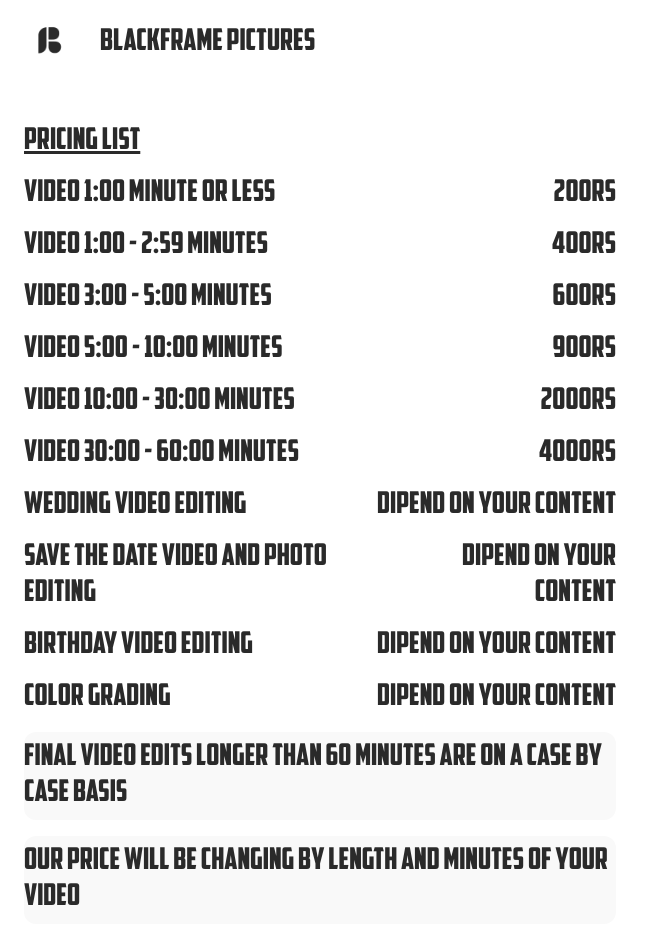
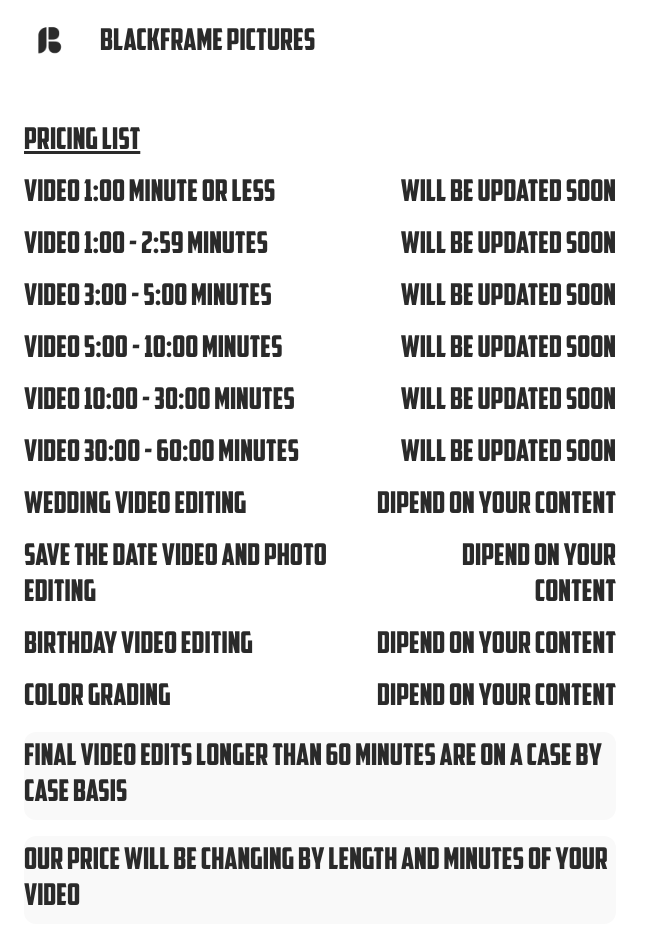
Before and after one commit to Vishnu648/blackFrame-Multi-page, a Next.js app: page /pricing in a window 1280 px wide. Shown: the top 944 px of the page, without its empty margins (0-655 px from the left). Built offline with nearby package versions, Linux system fonts and the light colour scheme.

Commit message:
pricing will be updated soon

```diff
--- a/app/pricing/page.tsx
+++ b/app/pricing/page.tsx
@@ -4,7 +4,7 @@
 export default function page() {
   return (
     <div className="flex sm:flex-row flex-col text-[#2a2a2a] h-[110vh] bg-[white] w-full">
-      <div className="w-full md:w-[50vw]">
+      <div className="w-full lg:w-[50vw]">
         <div className="flex  ">
           <Link className="hover:text-gray-500" href="/">
             <img
@@ -30,27 +30,27 @@
           <h2 className="underline">PRICING LIST</h2>
           <div className="flex justify-between ">
             <h2>VIDEO 1:00 MINUTE OR LESS</h2>
-            <h2>200RS</h2>
+            <h2>will be updated soon</h2>
           </div>
           <div className="flex justify-between ">
             <h2>VIDEO 1:00 - 2:59 MINUTES</h2>
-            <h2>400RS</h2>
+            <h2>will be updated soon</h2>
           </div>
           <div className="flex justify-between ">
             <h2>VIDEO 3:00 - 5:00 MINUTES</h2>
-            <h2>600RS</h2>
+            <h2>will be updated soon</h2>
           </div>
           <div className="flex justify-between ">
             <h2>VIDEO 5:00 - 10:00 MINUTES</h2>
-            <h2>900RS</h2>
+            <h2>will be updated soon</h2>
           </div>
           <div className="flex justify-between ">
             <h2>VIDEO 10:00 - 30:00 MINUTES</h2>
-            <h2>2000RS</h2>
+            <h2>will be updated soon</h2>
           </div>
           <div className="flex justify-between ">
             <h2>VIDEO 30:00 - 60:00 MINUTES</h2>
-            <h2>4000RS</h2>
+            <h2>will be updated soon</h2>
           </div>
           <div className="flex justify-between ">
             <h2>WEDDING VIDEO EDITING</h2>
```
